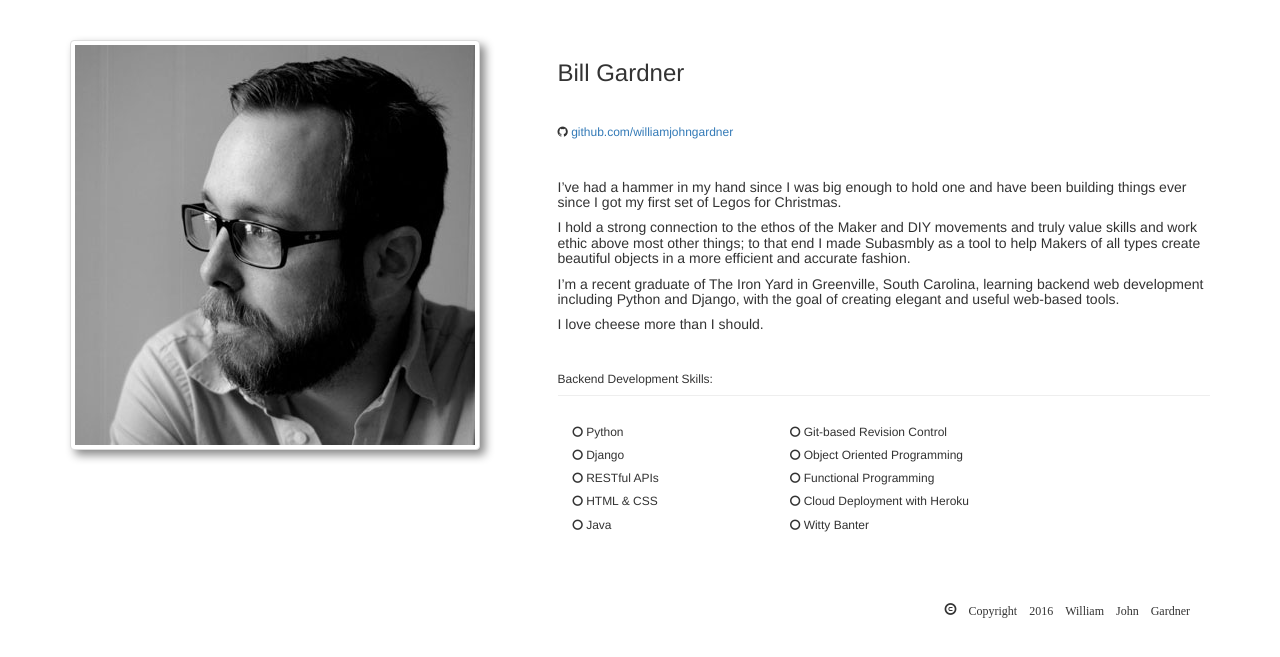
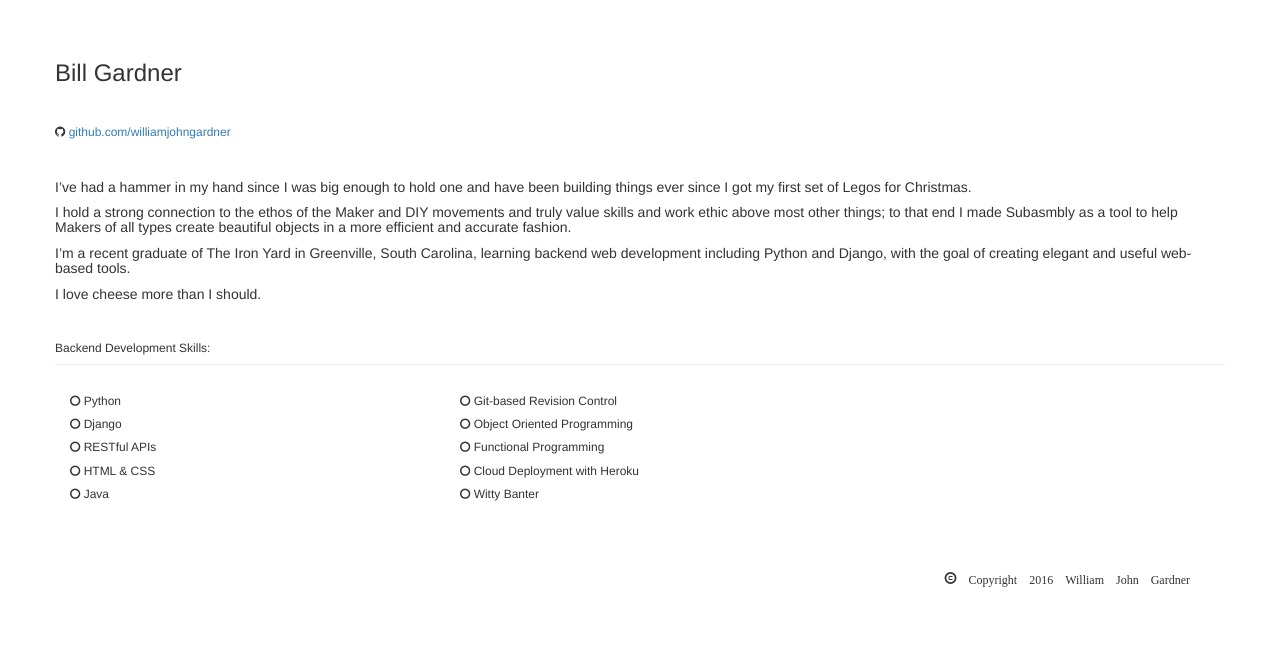
Before and after one commit to williamjohngardner/williamjgardner, a Django app: page / in a window 1280 px wide. Shown: the top 657 px of the page. Run offline with Django 3.2, Linux system fonts and the light colour scheme; some libraries are stand-ins or nearby versions.

Commit message:
removed headshot

```diff
--- a/templates/index.html
+++ b/templates/index.html
@@ -14,10 +14,6 @@
     <br>
     <div class="container">
       <div class="row">
-        <div class="col-lg-5">
-          <img id="headshot" class="thumbnail" src="{% static 'app/images/headshot.jpg' %}" alt="Bill Gardner"></img>
-        </div>
-        <div class="col-lg-7">
           <h3>Bill Gardner</h3>
           <br>
           <h6><i class="fa fa-github" aria-hidden="true"></i><a href="http://www.github.com/williamjohngardner" target="blank" >  github.com/williamjohngardner</a></h6>
```
